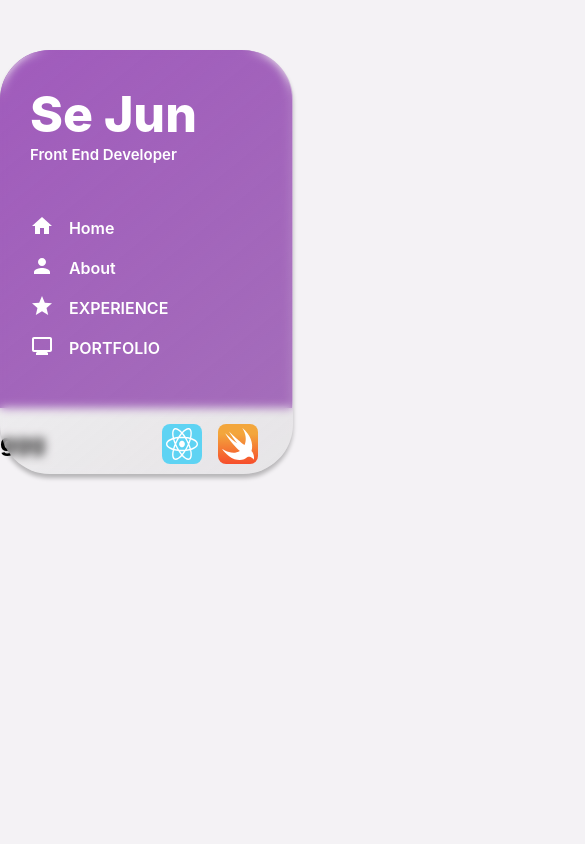
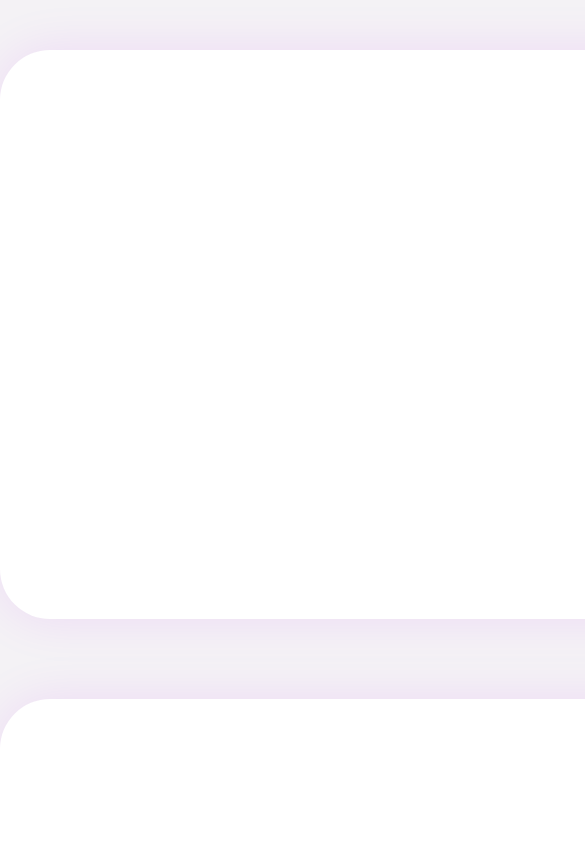
Before and after one commit to YimKeul/YimKeul.github.io, a React (Create React App) app: page / in a window 390 px wide. Shown: the top 844 px of the page, 585 px wide, since content can reach past the window. Built offline with nearby package versions, Linux system fonts and the light colour scheme.

Commit message:
feat : media query

```diff
--- a/src/components/Navigator.jsx
+++ b/src/components/Navigator.jsx
@@ -62,6 +62,7 @@ const S = {
     border-radius: 3.125rem 3.125rem 0 0;
     width: 18.25rem;
     height: 22.375rem;
+    position: fixed;
   `,
 
   glass: styled.div`
--- a/src/images/index.js
+++ b/src/images/index.js
@@ -1,4 +1,5 @@
 import react from "./react.svg";
 import swift from "./swift.svg";
+import desk from "./desk.svg";
 
-export { react, swift };
+export { react, swift, desk };
--- /dev/null
+++ b/src/pages/Home.jsx
@@ -0,0 +1,24 @@
+import React from "react";
+import styled from "styled-components";
+
+// const PC = window.innerWidth > 1024;
+
+const Home = () => {
+  return <S.container>{/* <p>h</p> */}</S.container>;
+};
+
+const S = {
+  container: styled.div`
+    width: 54.375rem;
+    height: 35.56531rem;
+    border-radius: 3.125rem;
+    background: #fff;
+    box-shadow: 0px 0px 50px 0px rgba(190, 4, 255, 0.1);
+    margin-bottom: 5rem;
+    @media screen and (min-width: 1024px) {
+      float: right;
+    }
+  `,
+};
+
+export default Home;
--- a/src/pages/Main.jsx
+++ b/src/pages/Main.jsx
@@ -1,18 +1,29 @@
 import React from "react";
+import { Home } from "./";
 import { Navigator } from "../components";
 import styled from "styled-components";
 
+const PC = window.innerWidth > 1024;
+
 const Main = () => {
+  {
+    console.log(window.innerWidth);
+  }
   return (
     <S.container>
-      <Navigator />
-      <h2>ggg</h2>
+      {PC && <Navigator />}
+      <Home />
+      <Home />
+      <Home />
+      <Home />
     </S.container>
   );
 };
 
 const S = {
   container: styled.div`
+    position: relative;
+    width: 1240px;
     margin: 50px auto;
   `,
 };
--- a/src/pages/index.js
+++ b/src/pages/index.js
@@ -1,2 +1,3 @@
 import Main from "./Main";
-export { Main };
+import Home from "./Home";
+export { Main, Home };
```
Also changed, not shown: src/images/desk.svg (added).
